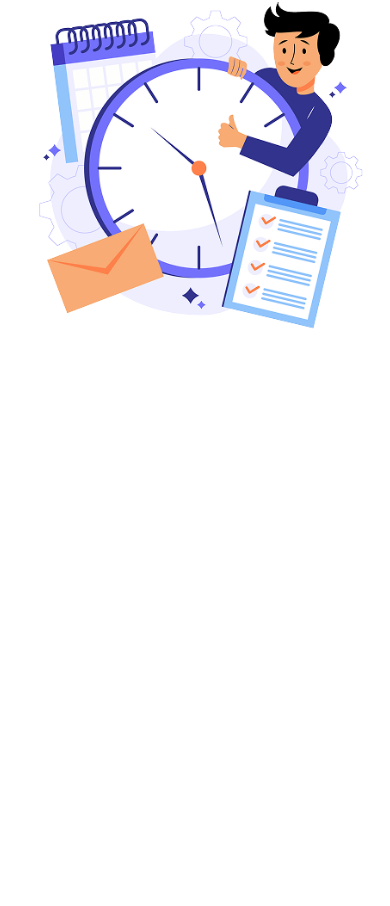
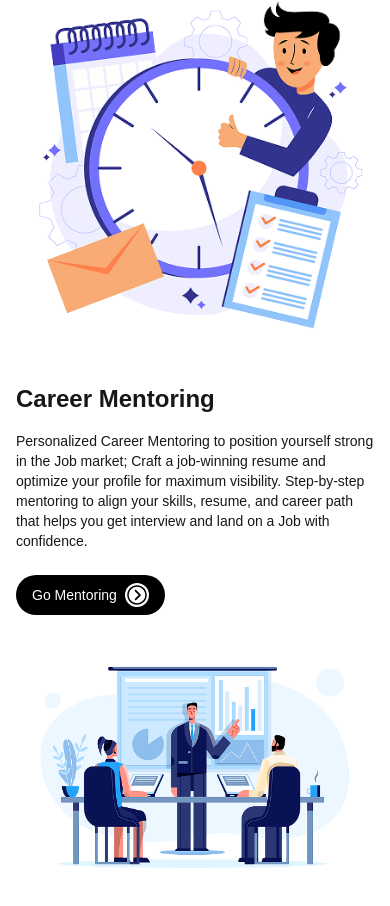
Before and after one commit to EmonHossen10/job-mantic, a Next.js app: page / in a window 390 px wide. Shown: the part 2440-3346 px from the top of the page. Before the commit the page ends 2783 px from the top, so only its background shows below. Built offline with nearby package versions, Linux system fonts and the light colour scheme.

Commit message:
career monitoring added with mobile responsive

```diff
--- /dev/null
+++ b/app/Components/CareerMonitor.js
@@ -0,0 +1,32 @@
+import React from "react";
+import Button from "./Button";
+import img from "@/public/careerMonitor.png";
+import Image from "next/image";
+
+const CareerMonitor = () => {
+  return (
+    <div className="my-10">
+      <section className="flex flex-col md:flex-row items-center md:items-center gap-8">
+        {/* text part */}
+        <div className="w-full md:w-1/2 flex flex-col justify-center">
+          <h2 className="text-2xl md:text-4xl font-bold mb-4">Career Mentoring</h2>
+          <p className="text-sm md:text-base mb-6">
+            Personalized Career Mentoring to position yourself strong in the Job
+            market; Craft a job-winning resume and optimize your profile for
+            maximum visibility. Step-by-step mentoring to align your skills,
+            resume, and career path that helps you get interview and land on a
+            Job with confidence.
+          </p>
+          <Button>Go Mentoring</Button>
+        </div>
+
+        {/* image part */}
+        <div className="w-full md:w-1/2 flex justify-center">
+          <Image src={img} alt="Career Monitoring"   />
+        </div>
+      </section>
+    </div>
+  );
+};
+
+export default CareerMonitor;
--- a/app/layout.js
+++ b/app/layout.js
@@ -6,6 +6,7 @@ import Frame from "./Components/Frame";
 import WhyChoose from "./Components/WhyChoose";
 import SmartResume from "./Components/SmartResume";
 import FastJob from "./Components/FastJob";
+import CareerMonitor from "./Components/CareerMonitor";
 
 const inter = Inter({
   variable: "--font-inter",
@@ -30,6 +31,7 @@ export default function RootLayout({ children }) {
           <WhyChoose></WhyChoose>
           <SmartResume></SmartResume>
           <FastJob></FastJob>
+          <CareerMonitor></CareerMonitor>
         </div>
       </body>
     </html>
```
Also changed, not shown: public/careerMonitor.png (added).
